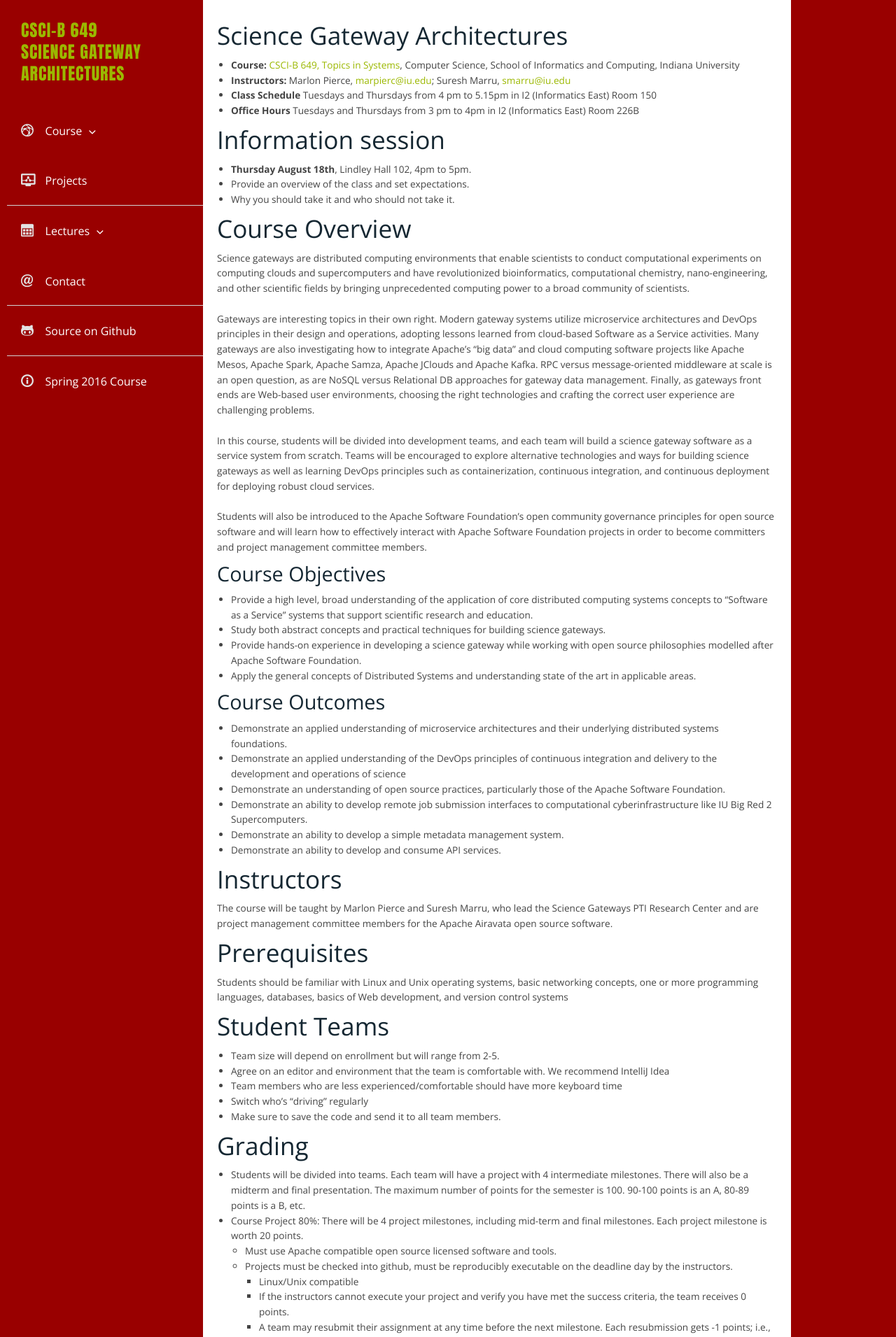
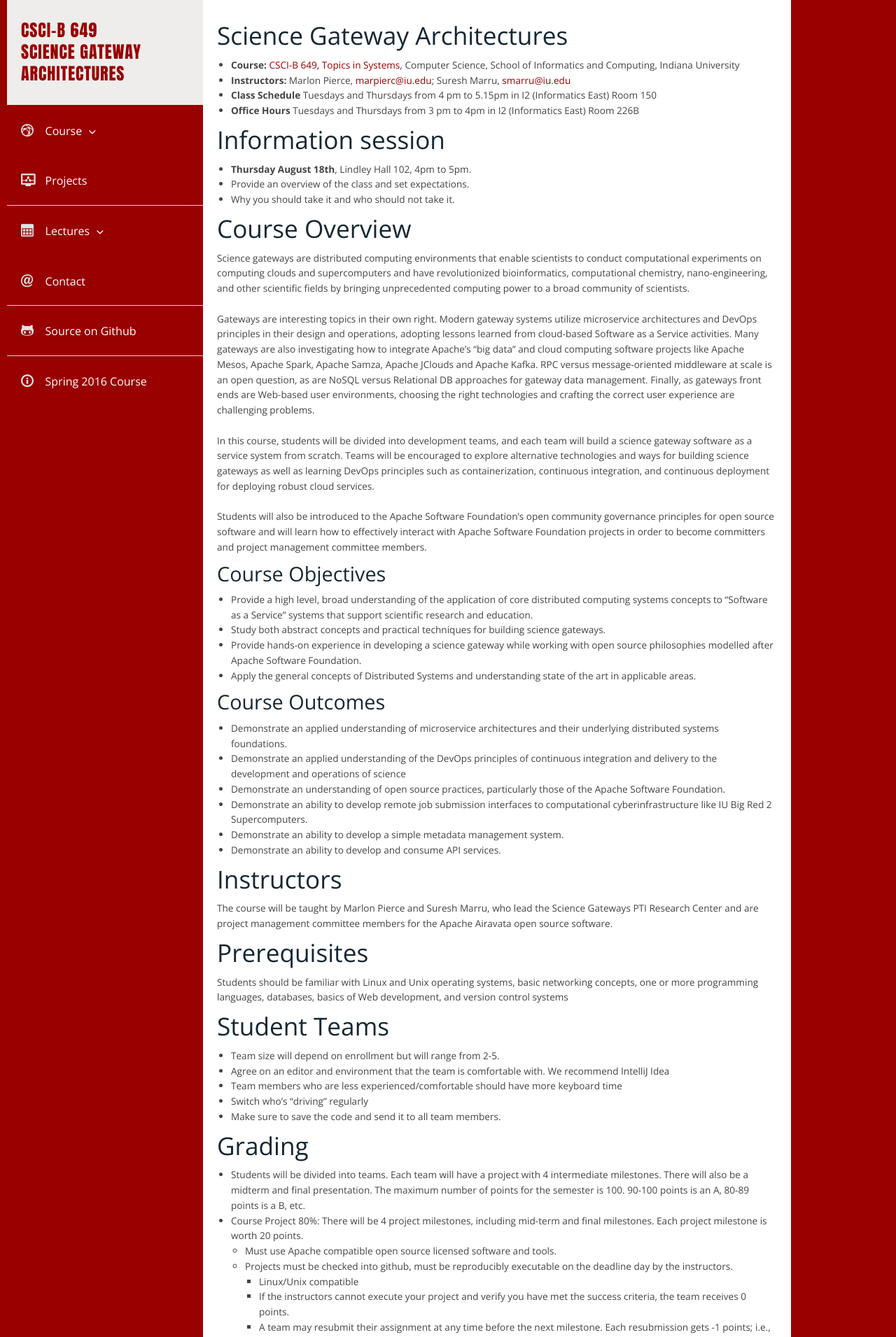
Before and after one commit to airavata-courses/airavata-courses.github.io, a Jekyll site: the page built from index.md, in a window 1280 px wide. Shown: the top 1911 px of the page at 70% size. Built offline with Jekyll 4.4.1, drawn with Linux system fonts in a browser that asks for light colours.

Commit message:
changing background colors to IU

```diff
--- a/assets/css/responsee.css
+++ b/assets/css/responsee.css
@@ -30,7 +30,7 @@ h5 {font-size:1.1rem;}
 h6 {font-size:0.9rem;}
 a, a:link, a:visited, a:hover, a:active {
   text-decoration:none;
-  color:#9BB800;
+  color: #990000;
   transition:color 0.20s linear 0s;
   -o-transition:color 0.20s linear 0s;
   -ms-transition:color 0.20s linear 0s;
--- a/assets/css/template-style.css
+++ b/assets/css/template-style.css
@@ -2,7 +2,7 @@ body {
     background: none repeat scroll 0 0 #990000;
 }
 .logo-box {
-    background: none repeat scroll 0 0 #990000;
+    background: none repeat scroll 0 0 #EEEDEB;
     display: block;
     padding: 1.25em;
     width: 100%;
```
